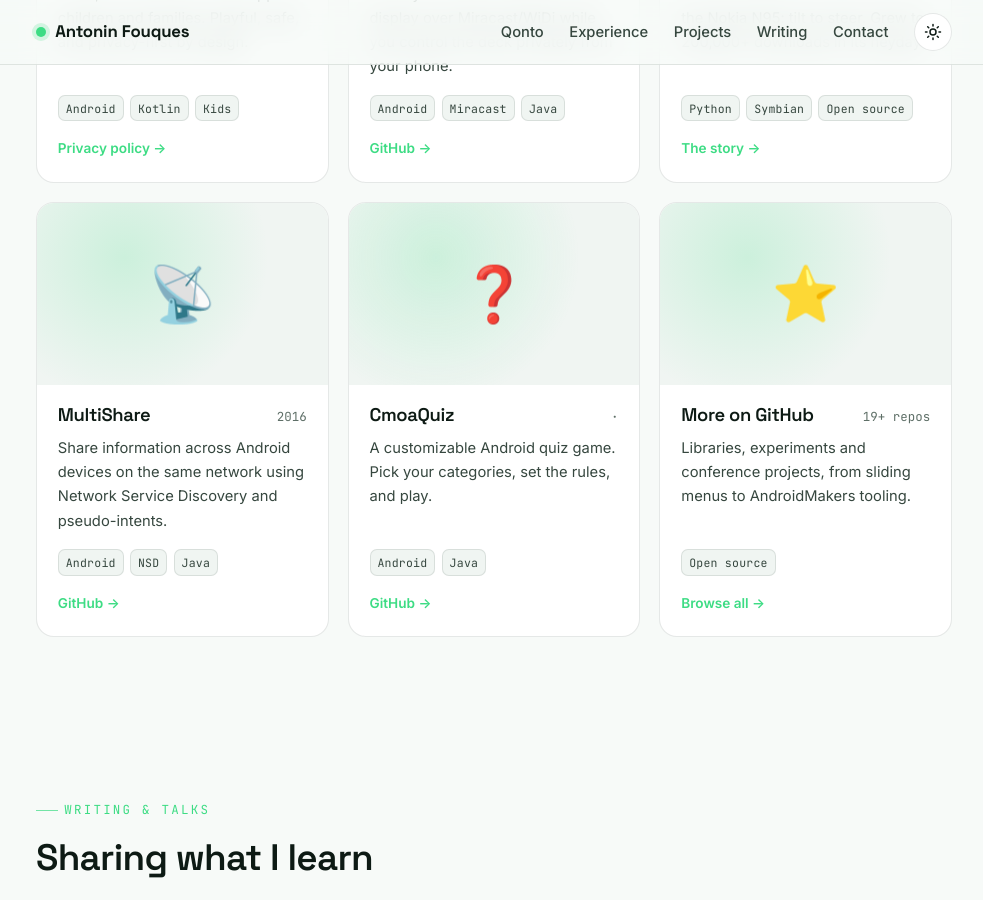
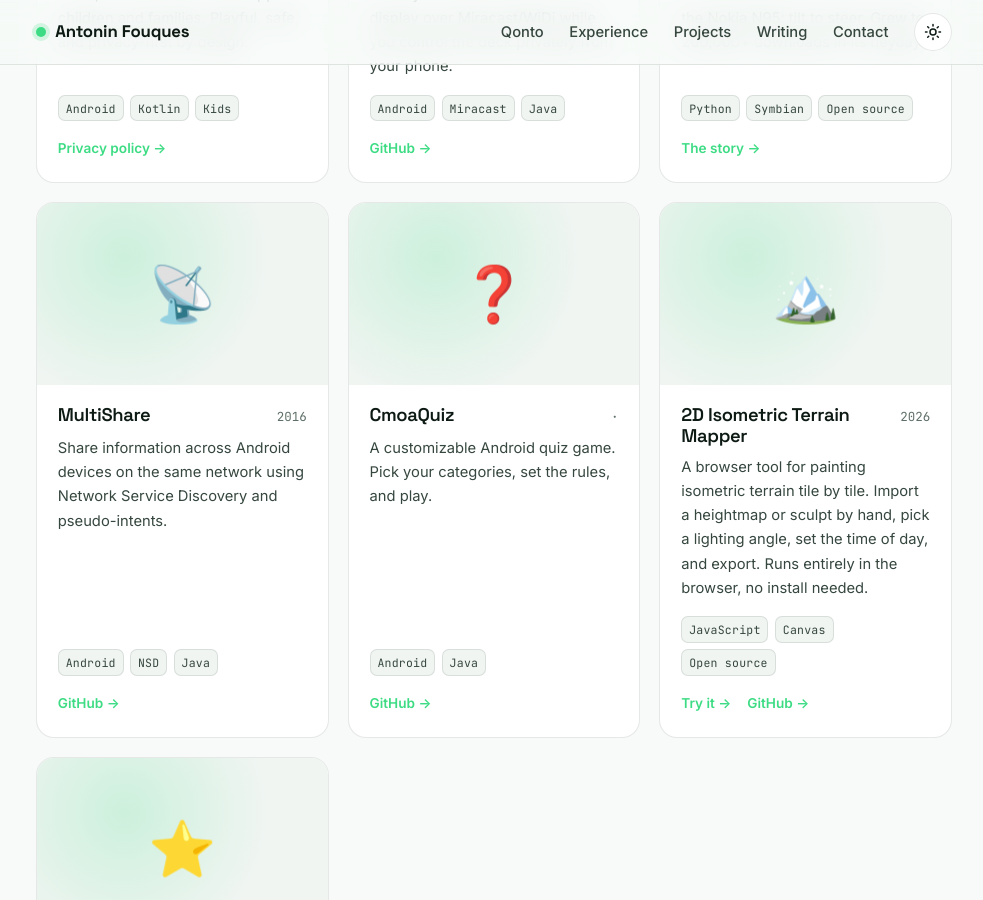
Before and after one commit to CmoaToto/cmoatoto.github.io, a Jekyll site: the page built from index.html, in a window 1280 px wide and 900 px high, scrolled down 4243 px. Shown: the whole window, without its empty margins (146-1129 px from the left). Built offline with Jekyll 4.4.1, drawn with Linux system fonts in a browser that asks for light colours.

Commit message:
Add 2D Isometric Terrain Mapper to projects section
Co-Authored-By: Claude Sonnet 4.6 <noreply@anthropic.com>

```diff
--- a/index.html
+++ b/index.html
@@ -249,6 +249,19 @@ layout: default
       </article>
 
       <article class="project-card reveal">
+        <div class="project-media project-media--emoji" aria-hidden="true">🏔️</div>
+        <div class="project-body">
+          <div class="project-head"><h3>2D Isometric Terrain Mapper</h3><span class="year">2026</span></div>
+          <p>A browser tool for painting isometric terrain tile by tile. Import a heightmap or sculpt by hand, pick a lighting angle, set the time of day, and export. Runs entirely in the browser, no install needed.</p>
+          <div class="project-tags"><span class="tag">JavaScript</span><span class="tag">Canvas</span><span class="tag">Open source</span></div>
+          <div class="project-links">
+            <a href="https://cmoatoto.com/2d-iso-terrain-mapper/" target="_blank" rel="noopener">Try it →</a>
+            <a href="https://github.com/{{ site.github_username }}/2d-iso-terrain-mapper" target="_blank" rel="noopener">GitHub →</a>
+          </div>
+        </div>
+      </article>
+
+      <article class="project-card reveal">
         <div class="project-media project-media--emoji" aria-hidden="true">⭐</div>
         <div class="project-body">
           <div class="project-head"><h3>More on GitHub</h3><span class="year">19+ repos</span></div>
```
